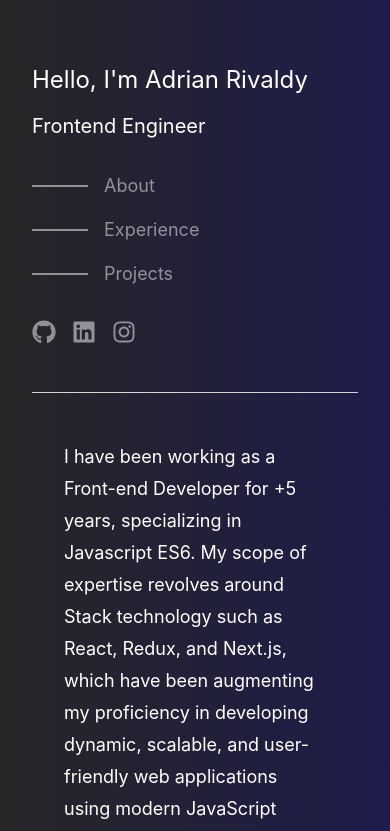
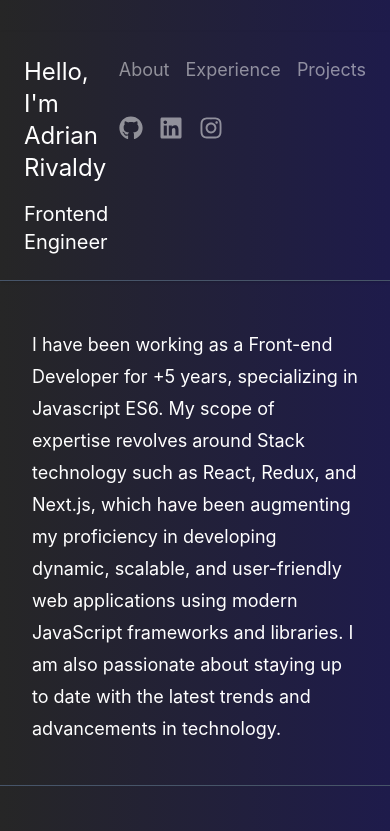
Before and after one commit to adrianrivald/adrian-portofolio, a Next.js app: page / in a window 390 px wide. Shown: the top 831 px of the page. Built offline with nearby package versions, Linux system fonts and the light colour scheme.

Commit message:
fix: responsive design

```diff
--- a/components/Content/Content.tsx
+++ b/components/Content/Content.tsx
@@ -24,16 +24,17 @@ export function Content({
   };
 
   return (
-    <section className="mt-12 lg:mt-0 lg:p-6 text-white">
+    <section className="lg:w-1/2">
+      <div className="mt-12 lg:mt-0 lg:p-6 text-white">
         <div ref={aboutRef} className="border-b border-slate-600 pb-2">
           <p className="text-lg leading-8 pt-0 p-8">
             I have been working as a Front-end Developer for +5 years,
-          specializing in Javascript ES6. My scope of expertise revolves around
-          Stack technology such as React, Redux, and Next.js, which have been
-          augmenting my proficiency in developing dynamic, scalable, and
-          user-friendly web applications using modern JavaScript frameworks and
-          libraries. I am also passionate about staying up to date with the
-          latest trends and advancements in technology.
+            specializing in Javascript ES6. My scope of expertise revolves
+            around Stack technology such as React, Redux, and Next.js, which
+            have been augmenting my proficiency in developing dynamic, scalable,
+            and user-friendly web applications using modern JavaScript
+            frameworks and libraries. I am also passionate about staying up to
+            date with the latest trends and advancements in technology.
           </p>
         </div>
         <div
@@ -81,6 +82,7 @@ export function Content({
             brittanychiang.com
           </Link>
         </div>
+      </div>
     </section>
   );
 }
--- a/components/Hero/Hero.tsx
+++ b/components/Hero/Hero.tsx
@@ -1,5 +1,5 @@
 import Link from "next/link";
-import React from "react";
+import React, { useEffect } from "react";
 import { FaGithub, FaInstagram, FaLinkedin } from "react-icons/fa";
 
 interface HeroProps {
@@ -28,61 +28,82 @@ export function Hero({ aboutRef, expRef, projectRef }: HeroProps) {
     }
   };
 
+  // TODO: Check if element is visible in DOM
+  // useEffect(() => {
+  //   const onScroll = () => {
+  //     if (!aboutRef?.current) return false;
+  //     const top = aboutRef?.current.getBoundingClientRect().top;
+  //     return (top + offset) >= 0 && (top - offset) <= window.innerHeight;
+  //     // console.log(aboutRef?.current?.offsetWidth?, "aboutRef?.current");
+  //   };
+  //   window.addEventListener("scroll", onScroll);
+
+  //   return () => window.removeEventListener("scroll", onScroll);
+  // }, [aboutRef?.current?.scrollTop]);
+
   return (
-    <div className="lg:sticky block w-auto overflow-hidden text-white inset-x-0 lg:p-6 lg:top-20 lg:min-h-[20%]">
-      <h1 className="text-2xl lg:text-4xl m-0">Hello, I'm Adrian Rivaldy</h1>
+    <div className="w-full lg:w-1/2 sticky lg:relative top-0 z-50">
+      <div className="lg:sticky bg-gradient-to-r from-[#262626] to-indigo-950 lg:bg-none block w-auto text-white inset-x-0 p-6 lg:top-20 lg:min-h-[20%] flex lg:block justify-between border-b border-slate-600 lg:border-none shadow lg:shadow-none">
+        <div>
+          <h1 className="text-2xl lg:text-4xl m-0">
+            Hello, I'm Adrian Rivaldy
+          </h1>
           <h2 className="text-xl lg:text-2xl mt-4">Frontend Engineer</h2>
-      <div className="relative mt-8 text-lg">
-        <div className="relative flex flex-col gap-4">
+        </div>
+        <div>
+          <div className="relative lg:mt-8 text-lg">
+            <div className="relative flex flex-row lg:flex-col gap-4">
               <div
                 onClick={onClickAbout}
                 className=" flex opacity-50 hover:opacity-100 items-center cursor-pointer gap-0 hover:gap-8 transition-all"
               >
-            <div className="h-[0.15rem] w-14 bg-white mr-4"></div>
+                <div className="h-[0.15rem] w-14 bg-white mr-4 hidden lg:block"></div>
                 <p>About</p>
               </div>
               <div
                 onClick={onClickExperience}
                 className=" flex opacity-50 hover:opacity-100 items-center cursor-pointer gap-0 hover:gap-8 transition-all"
               >
-            <div className="h-[0.15rem] w-14 bg-white mr-4"></div>
+                <div className="h-[0.15rem] w-14 bg-white mr-4 hidden lg:block"></div>
                 <p>Experience</p>
               </div>
               <div
                 onClick={onClickProject}
                 className=" flex opacity-50 hover:opacity-100 items-center cursor-pointer gap-0 hover:gap-8 transition-all"
               >
-            <div className="h-[0.15rem] w-14 bg-white mr-4"></div>
+                <div className="h-[0.15rem] w-14 bg-white mr-4 hidden lg:block"></div>
                 <p>Projects</p>
               </div>
             </div>
           </div>
-      <div className="flex flex-col gap-4 bottom-0 mt-8 lg:mt-0 lg:absolute border-b border-neutral-300 lg:border-0 pb-12 lg:pb-0">
+          <div className="flex flex-col gap-4 bottom-0 mt-8 lg:mt-0 lg:absolute">
             <div className="flex items-center gap-4">
               <Link
                 href="https://github.com/adrianrivald"
                 target="_blank"
                 rel="noopener noreferrer"
               >
-            <FaGithub className="w-6 h-6 opacity-50 hover:opacity-100 transition-all" />
+                <FaGithub className="w-6 h-6 opacity-50 hover:opacity-100 transition-all focus:outline-none focus:ring-none" />
               </Link>
               <Link
                 href="https://www.linkedin.com/in/adrian-rivaldy-601406137/"
                 target="_blank"
                 rel="noopener noreferrer"
               >
-            <FaLinkedin className="w-6 h-6 opacity-50 hover:opacity-100 transition-all" />
+                <FaLinkedin className="w-6 h-6 opacity-50 hover:opacity-100 transition-all focus:outline-none focus:ring-none" />
               </Link>
               <Link
                 href="https://instagram.com/adrianrivald"
                 target="_blank"
                 rel="noopener noreferrer"
               >
-            <FaInstagram className="w-6 h-6 opacity-50 hover:opacity-100 transition-all" />
+                <FaInstagram className="w-6 h-6 opacity-50 hover:opacity-100 transition-all focus:outline-none focus:ring-none" />
               </Link>
+            </div>
           </div>
         </div>
         {/* </div> */}
       </div>
+    </div>
   );
 }
--- a/components/Navbar/Navbar.tsx
+++ /dev/null
@@ -1,29 +0,0 @@
-import Image from "next/image";
-import React from "react";
-import { FaBars } from "react-icons/fa";
-
-export function Navbar() {
-  return (
-    // border border-neutral-100 rounded-lg shadow bg-gradient-to-r from-indigo-950 to-indigo-900
-    <nav className="fixed w-full z-[99] py-8 px-24 mx-auto text-neutral-200  gap-8">
-      <Image
-        src="/ar.png"
-        width={281}
-        height={319}
-        alt="logo"
-        className="w-8 lg:w-16"
-      />
-      <ul className="hidden lg:flex flex-col items-center gap-16">
-        <li className="px-6 py-2 hover:opacity-50 cursor-pointer">Home</li>
-        <li className="px-6 py-2 hover:opacity-50 cursor-pointer">Profile</li>
-        <li className="px-6 py-2 hover:opacity-50 cursor-pointer">Works</li>
-        <li className="px-6 py-2 hover:opacity-50 cursor-pointer">
-          Contact Me
-        </li>
-      </ul>
-      <div className="block lg:hidden">
-        <FaBars className="w-8 h-8" />
-      </div>
-    </nav>
-  );
-}
--- a/components/Ui/ExperienceCard.tsx
+++ b/components/Ui/ExperienceCard.tsx
@@ -17,7 +17,7 @@ export function ExperienceCard({ company, onClickCard }: CardProps) {
   return (
     <div
       onClick={() => onClickCard(company.title)}
-      className="flex flex-col xl:flex-row gap-4 lg:gap-8 p-8 hover:border-neutral-500 hover:shadow-lg hover:scale-[1.05] transition-all rounded-xl hover:bg-indigo-950 cursor-pointer text-neutral-300 hover:text-neutral-100"
+      className="flex flex-col xl:flex-row gap-4 lg:gap-8 p-8 hover:border-neutral-500 hover:shadow-lg lg:hover:scale-[1.05] transition-all rounded-xl hover:bg-indigo-950 cursor-pointer text-neutral-300 hover:text-neutral-100"
     >
       <div className="flex-none">
         <span>{company?.dateRange}</span>
--- a/components/Ui/PortofolioCard.tsx
+++ b/components/Ui/PortofolioCard.tsx
@@ -27,7 +27,7 @@ export function PortofolioCard({ project, onClickCard }: PortofolioCardProps) {
   return (
     <div
       onClick={() => onClickCard(project.title)}
-      className="flex flex-col lg:flex-row gap-4 lg:gap-8 p-8 hover:border-neutral-500 hover:shadow-lg hover:scale-[1.05] transition-all rounded-xl hover:bg-indigo-950 cursor-pointer text-neutral-300 hover:text-neutral-100"
+      className="flex flex-col lg:flex-row gap-4 lg:gap-8 p-8 hover:border-neutral-500 hover:shadow-lg lg:hover:scale-[1.05] transition-all rounded-xl hover:bg-indigo-950 cursor-pointer text-neutral-300 hover:text-neutral-100"
       onMouseEnter={onHoverCard}
       onMouseLeave={onBlurCard}
     >
@@ -36,7 +36,7 @@ export function PortofolioCard({ project, onClickCard }: PortofolioCardProps) {
           src={project.image}
           width={800}
           height={400}
-          className={`w-40 h-28 object-cover rounded-md ${
+          className={`w-full h-[350px] lg:w-40 lg:h-28 object-cover object-top rounded-md ${
             isHovered ? "border border-[#8BBCCC]" : ""
           }`}
           alt={project?.title}
--- a/components/index.ts
+++ b/components/index.ts
@@ -1,4 +1,3 @@
-export * from './Navbar/Navbar'
 export * from './Hero/Hero'
 export * from './Ui/Bubble'
 export * from './Ui/ExperienceCard'
--- a/pages/index.tsx
+++ b/pages/index.tsx
@@ -20,18 +20,14 @@ export default function Home() {
         <meta name="description" content="Generated by create next app" />
         <link rel="icon" href="/favicon.ico" />
       </Head>
-      <main className="max-w-[80rem] px-8 mx-auto mt-8 lg:flex min-h-screen">
-        <div className="lg:w-1/2">
+      <main className="max-w-[80rem] lg:px-8 mx-auto lg:mt-8 lg:flex min-h-screen">
         <Hero aboutRef={aboutRef} expRef={expRef} projectRef={projectRef} />
-        </div>
-        <div className="lg:w-1/2">
         <Content
           onClickContent={onClickContent}
           aboutRef={aboutRef}
           expRef={expRef}
           projectRef={projectRef}
         />
-        </div>
       </main>
     </div>
   );
```
Also changed, not shown: pages/_app.tsx (+0 -26 lines). Lines whose indentation alone changed are shown as unchanged.
